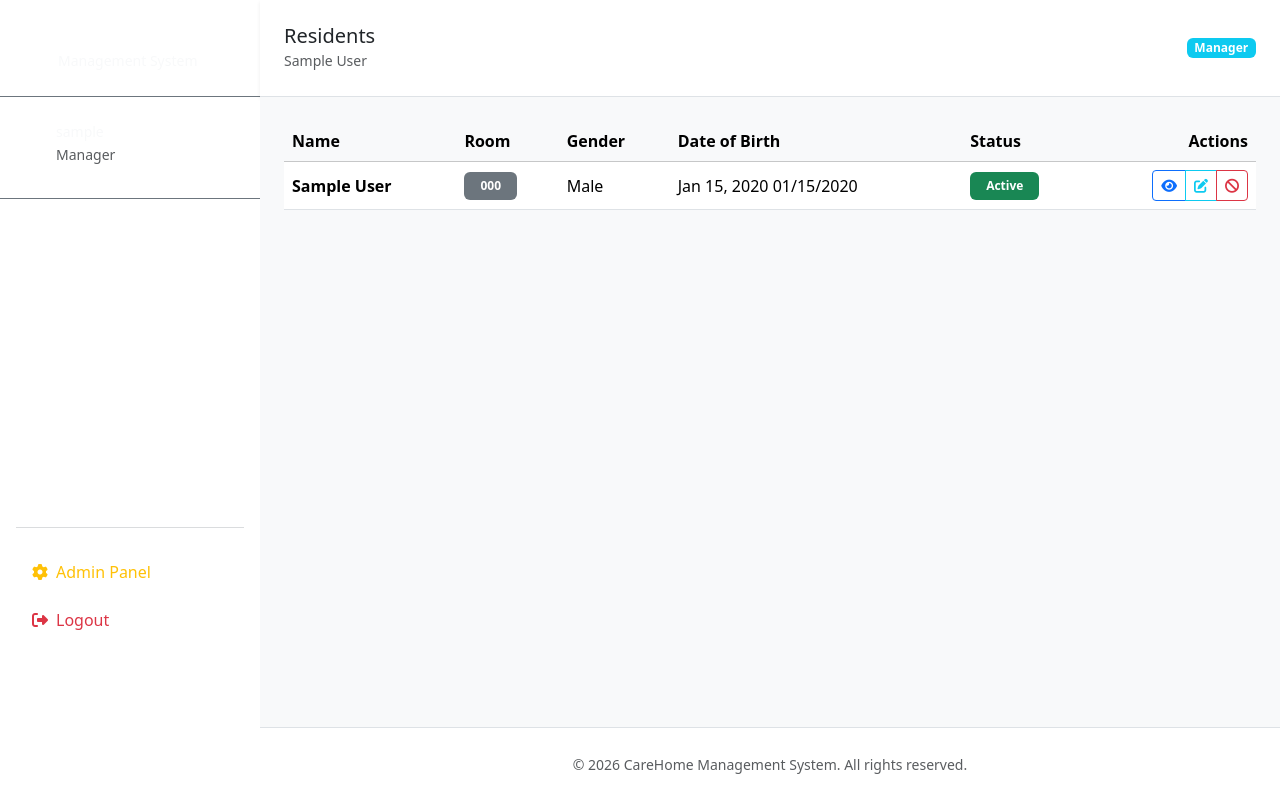
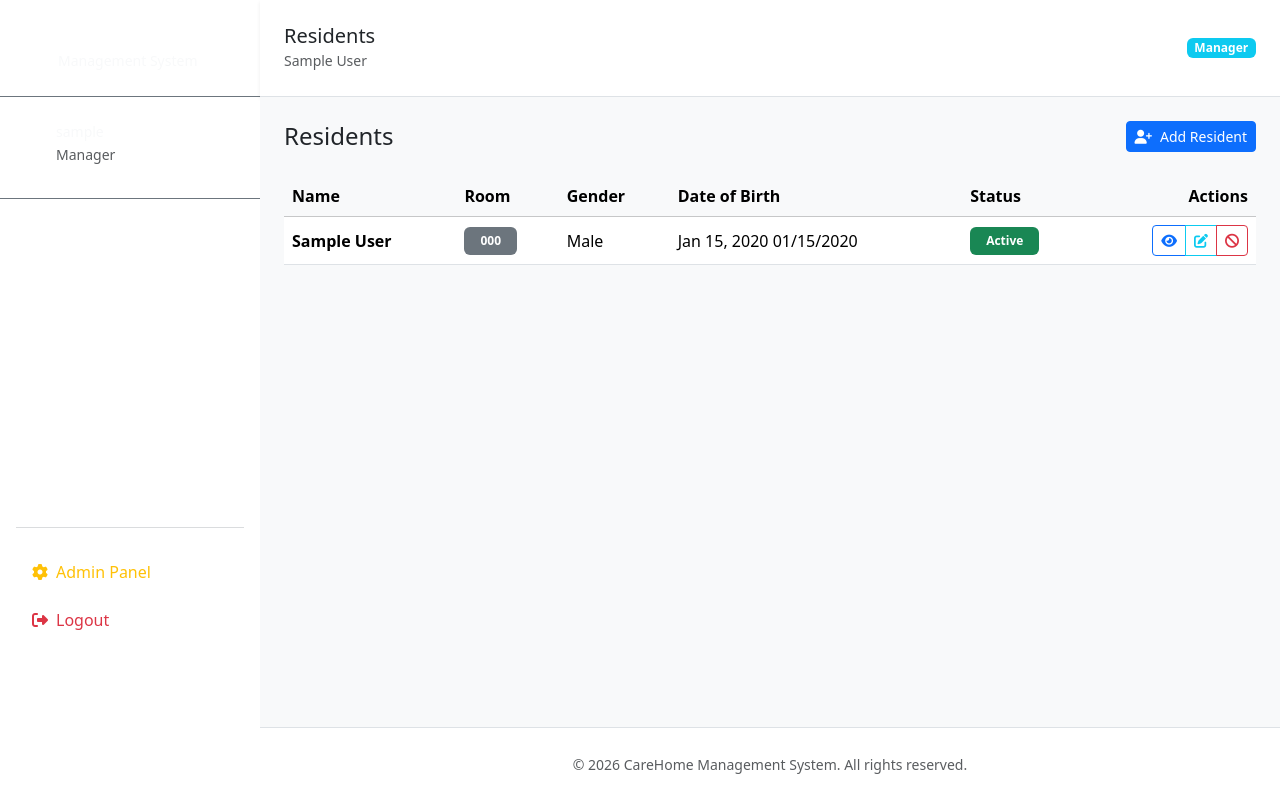
Before and after one commit to tolasedairo/carehome, a Django app: page /residents/ in a window 1280 px wide. Run offline with Django 5.2, Linux system fonts and the light colour scheme; a user stored in the database is signed in; tables that the repository leaves empty hold one stand-in row (values such as "Sample post").

Commit message:
Create Bootstrap-styled resident creation form template, Refactor resident list layout and add manager-only create button

```diff
--- a/residents/templates/residents/resident_list.html
+++ b/residents/templates/residents/resident_list.html
@@ -3,6 +3,16 @@
 {% block page_title %}Residents{% endblock %}
 
 {% block content %}
+<div class="d-flex justify-content-between align-items-center mb-4">
+    <h4 class="mb-0">Residents</h4>
+
+    {% if user.role == "MANAGER" %}
+    <a href="{% url 'residents:create' %}" class="btn btn-primary btn-sm">
+        <i class="fas fa-user-plus me-2"></i>Add Resident
+    </a>
+    {% endif %}
+</div>
+
 <div class="feature-card">
     <div class="table-responsive">
         <table class="table table-hover align-middle mb-0">
```
